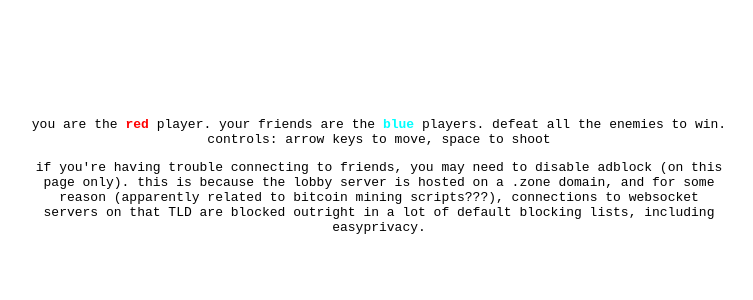
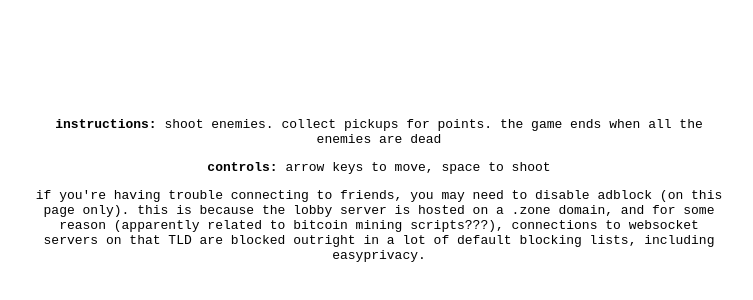
Before and after one commit to thomasboyt/sledgehammer, a website built with webpack: page static/index.html in a window 1280 px wide. Shown: the part 376-676 px from the top of the page, without its empty margins (261-1014 px from the left). Built offline with nearby package versions, Linux system fonts and the light colour scheme; no server answers; what micro-memoize, pearl would draw is missing.

Commit message:
Update instructions

```diff
--- a/static/index.html
+++ b/static/index.html
@@ -27,8 +27,10 @@
     </div>
 
     <p>
-      you are the <strong style="color: red">red</strong> player. your friends are the <strong style="color: cyan">blue</strong> players. defeat all the enemies to win.<br/>
-      controls: arrow keys to move, space to shoot
+      <strong>instructions:</strong> shoot enemies. collect pickups for points. the game ends when all the enemies are dead
+    </p>
+    <p>
+      <strong>controls:</strong> arrow keys to move, space to shoot
     </p>
 
     <p>
```
